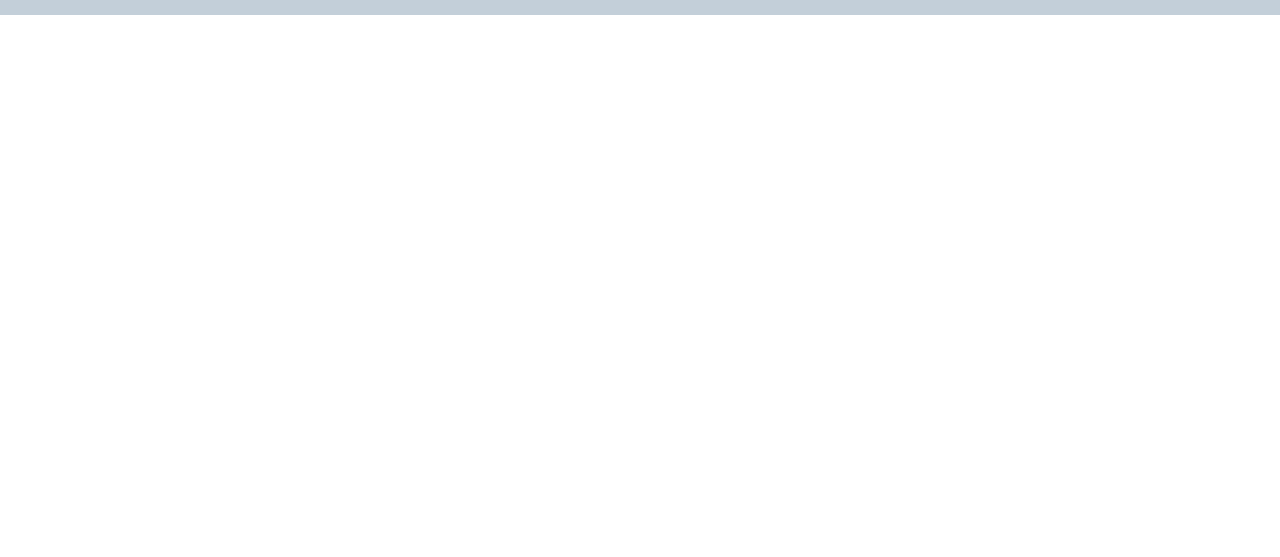
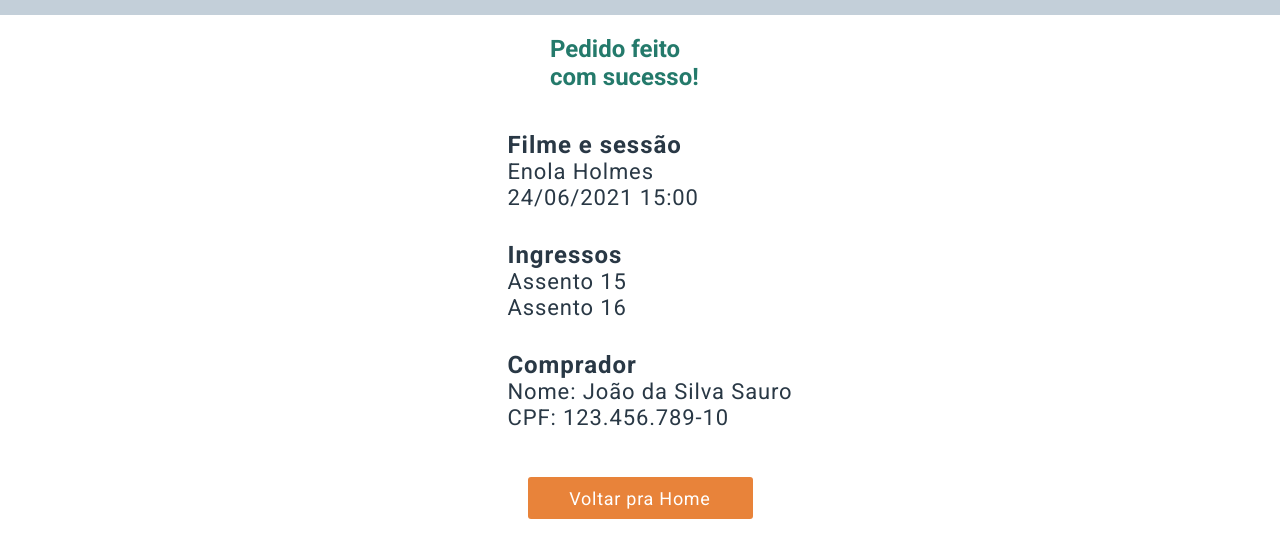
Before and after one commit to JorgeMalaquias/projeto-cineflex, a React app: page /sucesso in a window 1280 px wide. Before the commit this address had no page. Shown: the part 61-618 px from the top of the page. Built offline with nearby package versions, Linux system fonts and the light colour scheme; a web font is replaced by a local one.

Commit message:
requisitos cumpridos

```diff
--- a/src/assets/css/style.css
+++ b/src/assets/css/style.css
@@ -7,7 +7,7 @@
     height: 100%;
 }
 
-.writing{
-    font-family: 'Roboto', sans-serif;
+.a{
+    text-decoration: none;
 
 }
--- a/src/components/app.js
+++ b/src/components/app.js
@@ -2,18 +2,22 @@
 import Movies from "./movies";
 import MovieSchedule from "./movieschedule";
 import Session from "./session";
+import Success from "./success";
+import { useState } from "react";
 import { BrowserRouter, Routes, Route } from "react-router-dom";
 
 
 
 export default function App() {
+    const[orderDetails, setOrderDetails]=useState({});
     return (
         <BrowserRouter>
             <Top />
             <Routes>
-                <Route path="/"element={<Movies />}/>
+                <Route path="/"element={<Movies setOrderDetails={setOrderDetails}/>}/>
                 <Route path="/sessoes/:idMovie"element={<MovieSchedule/>}/>
-                <Route path="/assentos/:idSessao"element={<Session/>}/>
+                <Route path="/assentos/:idSessao"element={<Session setOrderDetails={setOrderDetails} />} />
+                <Route path="/sucesso"element={<Success orderDetails={orderDetails}/>}/>
             </Routes>
         </BrowserRouter>
 
--- a/src/components/movies.js
+++ b/src/components/movies.js
@@ -17,7 +17,9 @@
 
 
 
-export default function Movies() {
+export default function Movies(props) {
+    useEffect(()=>props.setOrderDetails({}),[]);
+
     const [movies, setMovies] = useState([]);
 
 
--- a/src/components/session.js
+++ b/src/components/session.js
@@ -2,7 +2,6 @@
 import { useParams, Link } from 'react-router-dom';
 import axios from 'axios';
 import styled from 'styled-components';
-import movie1 from "../assets/img/image 3.png";
 
 
 function isSelected(selected, n, available) {
@@ -15,16 +14,18 @@
         }
     }
 }
-function select(available, setSelected, selected, seatsPurchase, id, setSeatsPurchase) {
+function select(available, setSelected, selected, seatsPurchase, id, setSeatsPurchase, setSeatsNumbers, seatsNumbers, name) {
     if (available === false) {
         alert("Esse assento não está disponível");
     } else {
         if (selected === false) {
             setSelected(!selected);
             setSeatsPurchase([...seatsPurchase, id]);
+            setSeatsNumbers([...seatsNumbers, name]);
         } else {
             setSelected(!selected);
             setSeatsPurchase(seatsPurchase.filter((e) => !(e === id)));
+            setSeatsNumbers(seatsNumbers.filter((e) => !(e === name)));
         }
     }
 }
@@ -32,29 +33,36 @@
 function Seat(props) {
     const [selected, setSelected] = useState(false);
     return (
-        <SeatTag onClick={() => select(props.isAvailable, setSelected, selected, props.seatsPurchase, props.id, props.setSeatsPurchase)} selected={selected} isAvailable={props.isAvailable}>{props.name}</SeatTag>
+        <SeatTag onClick={() => select(props.isAvailable, setSelected, selected, props.seatsPurchase, props.id, props.setSeatsPurchase, props.setSeatsNumbers, props.seatsNumbers, props.name)} selected={selected} isAvailable={props.isAvailable}>{props.name}</SeatTag>
     );
 }
-function order(name,cpf,seatsPurchase, e){
-    e.preventDefault();
-    if(!(cpf.length===11)){
+function order(name, cpf, seatsPurchase, e, title, date, seatsNumbers, setOrderDetails) {
+    if (!(cpf.length === 11)) {
         alert("Cpf inválido");
     }
-    if(seatsPurchase.length===0){
+    if (seatsPurchase.length === 0) {
         alert("Selecione ao menos um assento");
-    }else{
+    } else {
         const orderInfo = {
-            ids : seatsPurchase,
+            ids: seatsPurchase,
             name,
             cpf
         }
-        axios.post(`https://mock-api.driven.com.br/api/v5/cineflex/seats/book-many`,orderInfo);
+        setOrderDetails({
+            title,
+            date,
+            seats: seatsNumbers,
+            name,
+            cpf
+        });
+        axios.post(`https://mock-api.driven.com.br/api/v5/cineflex/seats/book-many`, orderInfo);
     }
 }
-export default function Session() {
+export default function Session(props) {
     const { idSessao } = useParams();
     const [sessionInfos, setSessionInfos] = useState({});
     const [seatsPurchase, setSeatsPurchase] = useState([]);
+    const [seatsNumbers, setSeatsNumbers] = useState([]);
     const [name, setName] = useState("");
     const [cpf, setCpf] = useState("");
     useEffect(() => {
@@ -67,7 +75,7 @@
                 <Info>Selecione o(s) assento(s)</Info>
                 <div>
                     <Seats>
-                        {sessionInfos.seats.map((seat, index) => <Seat key={index} seatsPurchase={seatsPurchase} setSeatsPurchase={setSeatsPurchase} id={seat.id} name={seat.name} isAvailable={seat.isAvailable} />)}
+                        {sessionInfos.seats.map((seat, index) => <Seat key={index} seatsPurchase={seatsPurchase} setSeatsPurchase={setSeatsPurchase} seatsNumbers={seatsNumbers} setSeatsNumbers={setSeatsNumbers} id={seat.id} name={seat.name} isAvailable={seat.isAvailable} />)}
                     </Seats>
                     <Subtitle>
                         <div>
@@ -84,12 +92,14 @@
                         </div>
                     </Subtitle>
                 </div>
-                <form onSubmit={(e)=>order(name,cpf,seatsPurchase,e)}>
+                <form>
                     <label>Nome do comprador:</label>
-                    <input type="text" value={name} onChange={e => setName(e.target.value)} required placeholder='Digite seu nome...'/>
+                    <input type="text" value={name} onChange={e => setName(e.target.value)} required placeholder='Digite seu nome...' />
                     <label>CPF do comprador:</label>
-                    <input type="number" value={cpf} onChange={e => setCpf(e.target.value)} required placeholder='Digite seu CPF...'/>
-                    <button type="submit">Reservar assento(s)</button>
+                    <input type="number" value={cpf} onChange={e => setCpf(e.target.value)} required placeholder='Digite seu CPF...' />
+                    <button type="submit">
+                        <Link onClick={(e) => order(name, cpf, seatsPurchase, e,  sessionInfos.movie.title,sessionInfos.day.date,seatsNumbers, props.setOrderDetails)} to={`/sucesso`}>Reservar assento(s)</Link>
+                    </button>
                 </form>
                 <Bottom>
                     <img src={sessionInfos.movie.posterURL} alt={sessionInfos.movie.title}></img>
@@ -153,6 +163,11 @@
             letter-spacing: 0.04em;
             text-align: center;
             color: white;
+            a{
+                text-decoration: none;
+                color:white;
+
+            }
         }
     }
 `
--- /dev/null
+++ b/src/components/success.js
@@ -0,0 +1,113 @@
+import styled from "styled-components";
+import { Link } from "react-router-dom";
+
+export default function Success(props) {
+    return (
+        <Container>
+            <div>Pedido feito
+                com sucesso!
+            </div>
+            <Container2>
+                <div>
+                    <div>Filme e sessão</div>
+                    <div>
+                        <div>Enola Holmes</div>
+                        <div>24/06/2021 15:00</div>
+                    </div>
+                </div>
+                <div>
+                    <div>Ingressos</div>
+                    <div>
+                        <div>Assento 15</div>
+                        <div>Assento 16</div>
+                    </div>
+                </div>
+                <div>
+                    <div>Comprador</div>
+                    <div>
+                        <div>Nome: João da Silva Sauro</div>
+                        <div>CPF: 123.456.789-10</div>
+                    </div>
+                </div>
+            </Container2>
+
+
+            <button>
+                <Link to={"/"}>Voltar pra Home</Link>
+            </button>
+        </Container>
+
+    );
+}
+
+const Container = styled.div`
+    display: flex;
+    flex-direction: column;
+    align-items: center;
+    > div:nth-child(1){
+            font-family: 'Roboto', sans-serif;
+            font-size: 24px;
+            font-weight: 700;
+            line-height: 28px;
+            margin-top: 20px;
+            margin-bottom: 40px;
+            color: #247A6B;
+            width: 180px;
+    }
+    button{
+            margin-top: 16px;
+            height: 42px;
+            width: 225px;
+            border-radius: 3px;
+            background-color: #E8833A;
+            display: flex;
+            justify-content: center;
+            align-items: center;
+            font-family: 'Roboto', sans-serif;
+            font-size: 18px;
+            font-weight: 400;
+            line-height: 21px;
+            letter-spacing: 0.04em;
+            text-align: center;
+            color: white;
+            border: none;
+            a{
+                text-decoration: none;
+                color:white;
+            }
+        }
+`
+const Container2 = styled.div`
+    margin-left: 20px;
+    display: flex;
+    flex-direction: column;
+    align-items: flex-start;
+        >div{
+            margin-bottom: 30px;
+            display: flex;
+            flex-direction: column;
+            align-items: flex-start;
+        }
+        > div > div{
+            display: flex;
+            flex-direction: column;
+            align-items: flex-start;
+            font-family: 'Roboto', sans-serif;
+            font-size: 24px;
+            font-weight: 700;
+            line-height: 28px;
+            letter-spacing: 0.04em;
+            text-align: left;
+            color: #293845;
+        }
+        > div > div > div{
+            font-family: 'Roboto', sans-serif;
+            font-family: Roboto;
+            font-size: 22px;
+            font-weight: 400;
+            line-height: 26px;
+            letter-spacing: 0.04em;
+            text-align: left;
+            color: #293845;
+        }
+`
```
